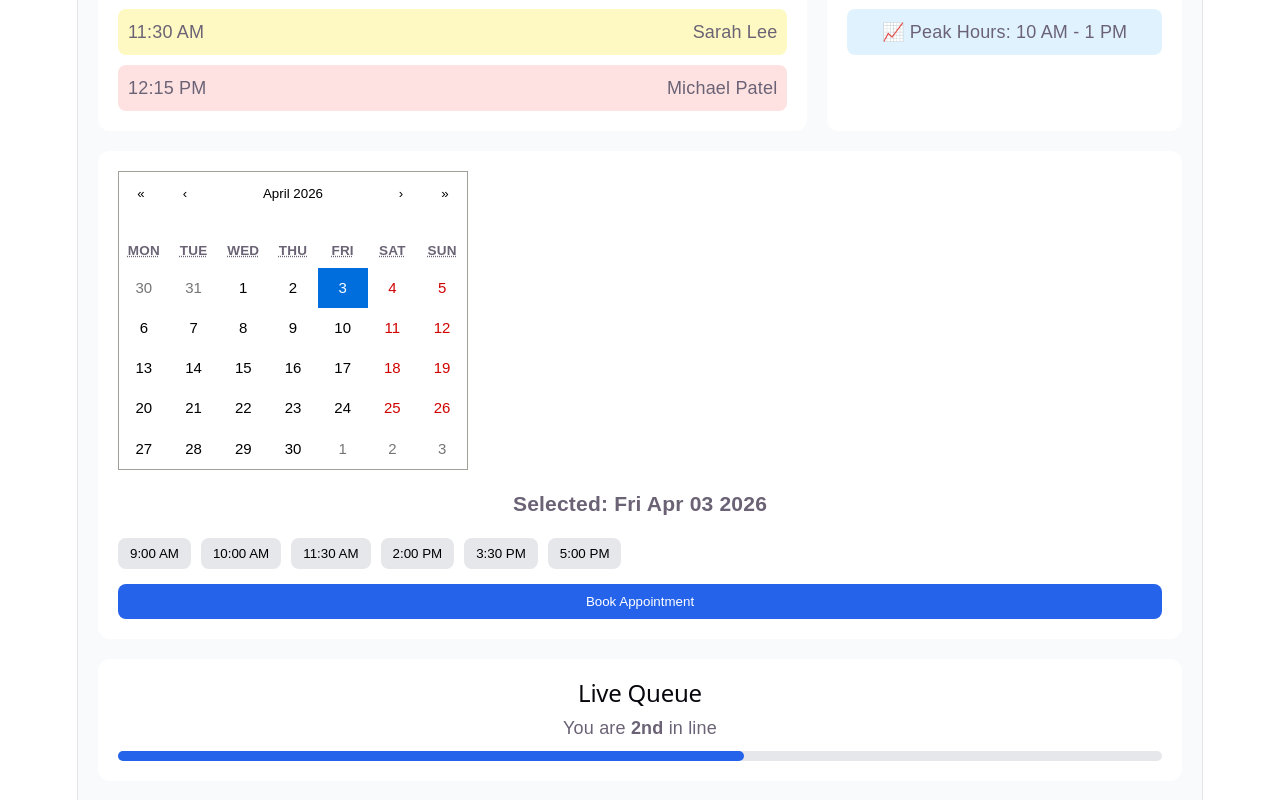
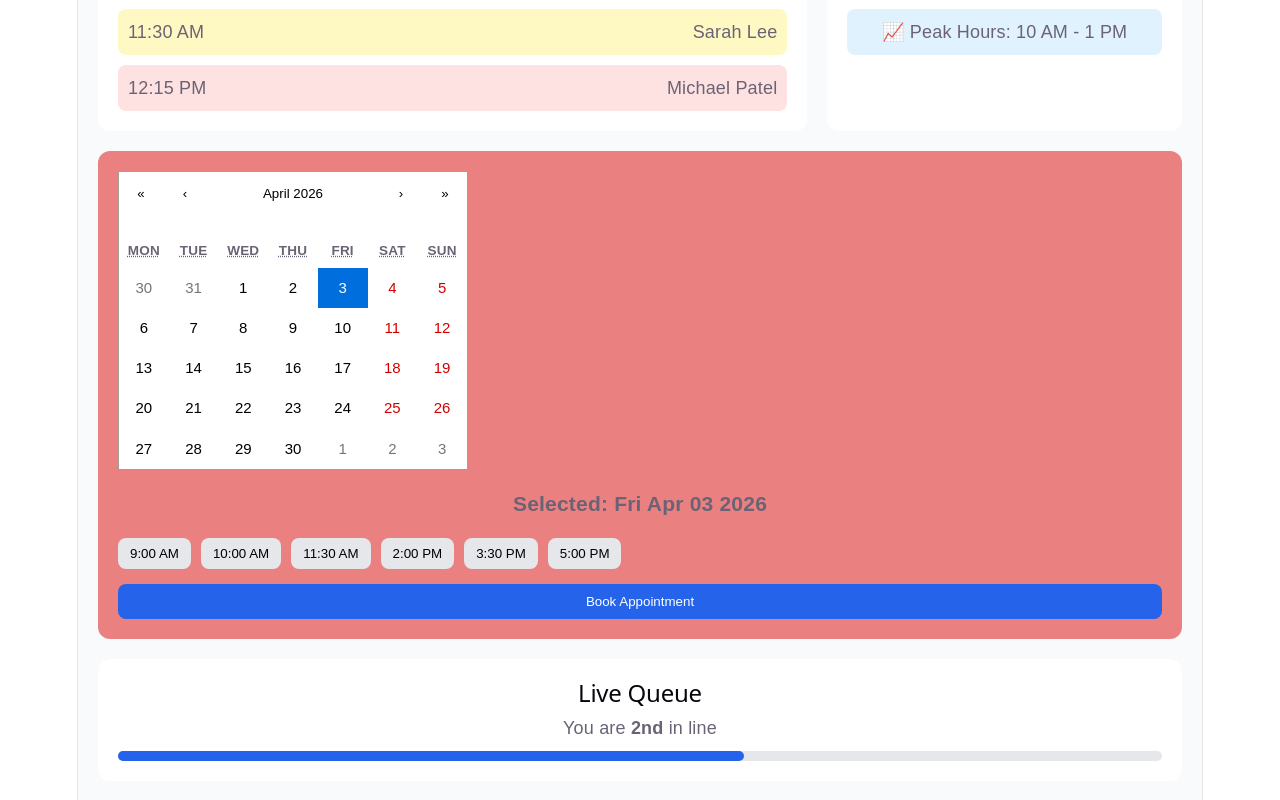
Before and after one commit to dwitipatell/Healthify, a React (Vite) app: page / in a window 1280 px wide. Shown: the part 382-1182 px from the top of the page. Built offline with nearby package versions, Linux system fonts and the light colour scheme.

Commit message:
dashboard updated

```diff
--- a/src/styles/Calendar.css
+++ b/src/styles/Calendar.css
@@ -1,5 +1,5 @@
 .calendar-container {
-  background: white;
+  background: rgb(235, 128, 128);
   padding: 20px;
   border-radius: 12px;
   margin-top: 20px;
```
